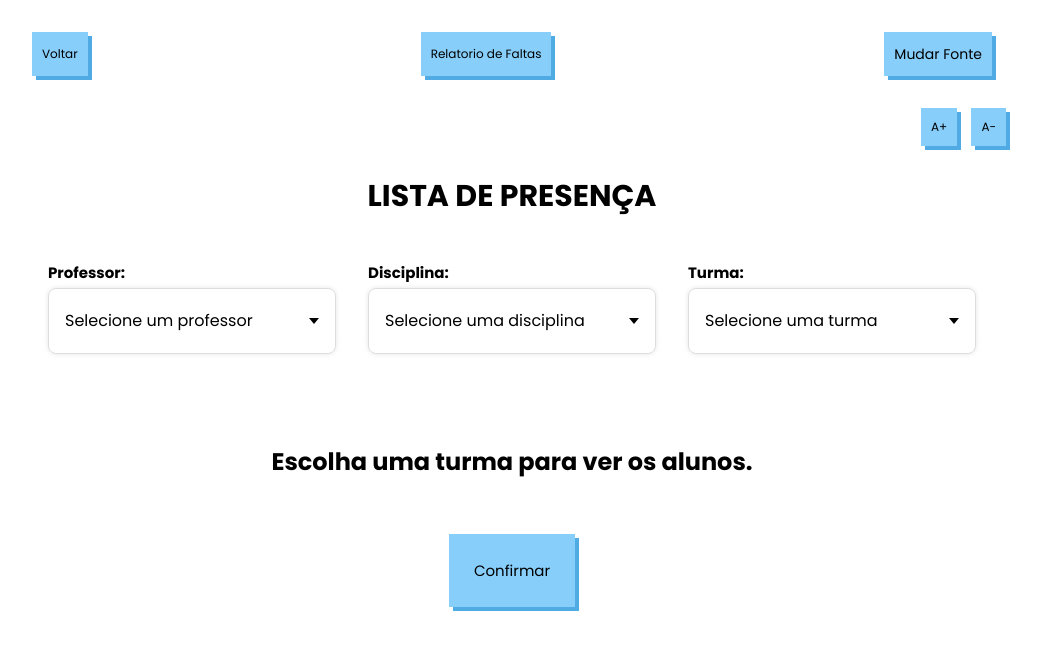
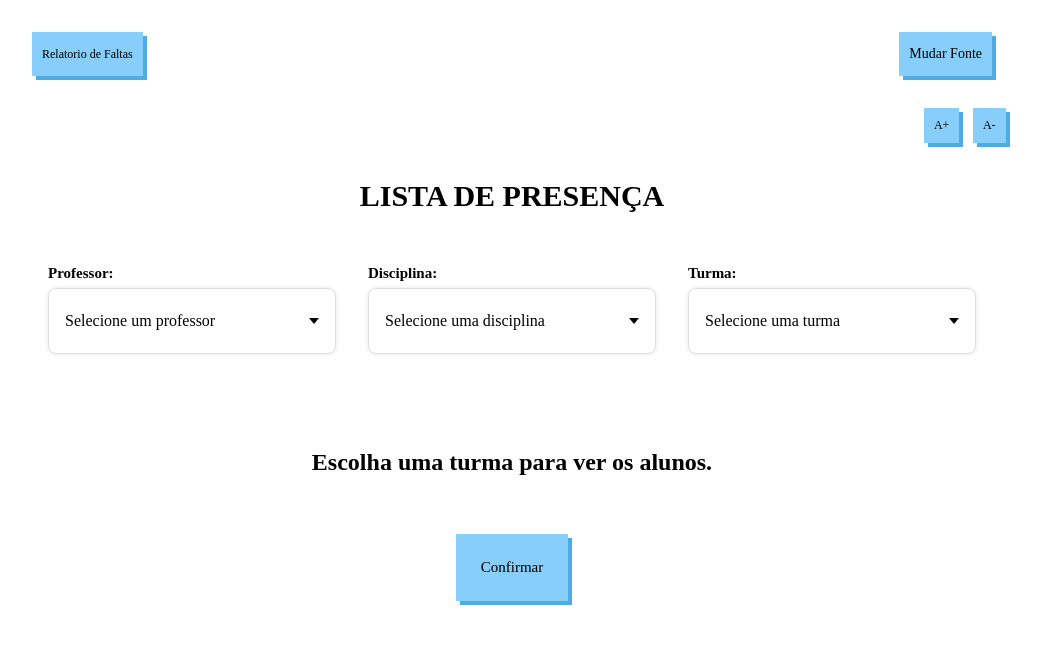
Before and after one commit to beagunji/SistemaPresenca-EscolaOctogono, a website: page src/views/index.html in a window 1280 px wide. Both pictures are taken after a click on the button "Mudar Fonte". Shown: the whole page, without its empty margins (128-1169 px from the left). Drawn offline with nearby package versions, Linux system fonts and the light colour scheme; no server answers.

Commit message:
https://github.com/beagunji/SistemaPresencaEscolaOctogono.git

```diff
--- a/src/views/index.html
+++ b/src/views/index.html
@@ -17,7 +17,6 @@
 <body class="tamanhoFonte">
   <header>
     <section class="botoesCima">
-      <button class="botaoVoltar tamanhoFonte" id="botaoConfirmar">Voltar</button>
       <a href="relatorio_faltas.html" class="botaoVoltar tamanhoFonte" id="botaoConfirmar">Relatorio de Faltas</a>
       <button class="botaoLetra tamanhoFonte" id="botaoMudarLetra" onclick="mudarFonte()">Mudar Fonte</button>
     </section>
--- a/src/views/script.js
+++ b/src/views/script.js
@@ -9,6 +9,7 @@ function mudarTamanhoFonte(type) {
   });
 }
 
+
 // Alterar fonte
 let currentFont = 'Poppins';
 let openDyslexicStyle = null;
@@ -19,7 +20,7 @@ function mudarFonte() {
         openDyslexicStyle.appendChild(document.createTextNode('OpenDyslexic'));
         document.head.appendChild(openDyslexicStyle);
 
-    const allElements = document.getElementsByTagName('');
+        const allElements = document.getElementsByTagName('*');
         for (let i = 0; i < allElements.length; i++) {
           allElements[i].style.fontFamily = 'OpenDyslexic';
         }
@@ -28,7 +29,7 @@ function mudarFonte() {
       } else {
         document.head.removeChild(openDyslexicStyle);
 
-    const allElements = document.getElementsByTagName('');
+        const allElements = document.getElementsByTagName('*');
         for (let i = 0; i < allElements.length; i++) {
           allElements[i].style.fontFamily = 'Poppins';
         }
```
Also changed, not shown: src/views/relatorio/relatorio_faltas.js (+4 -3 lines). Lines whose indentation alone changed are shown as unchanged.
